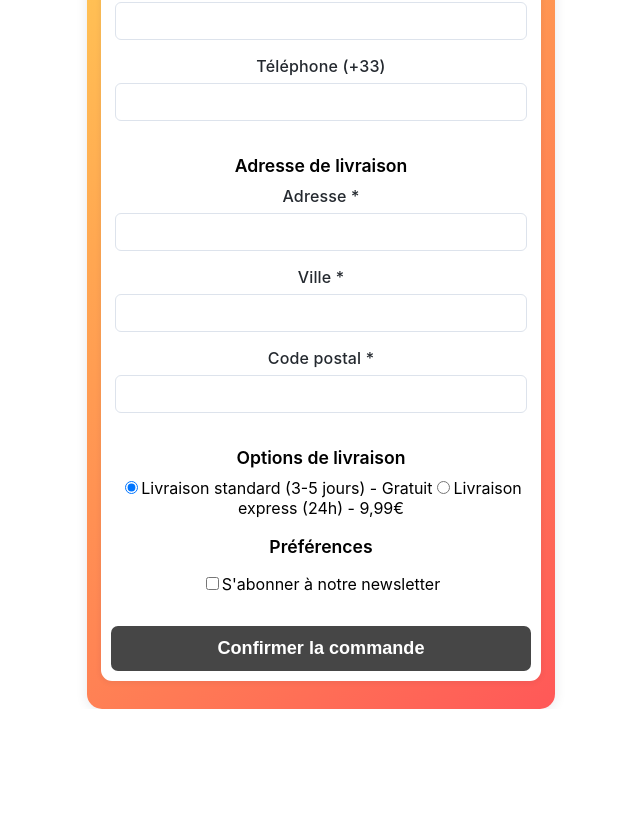
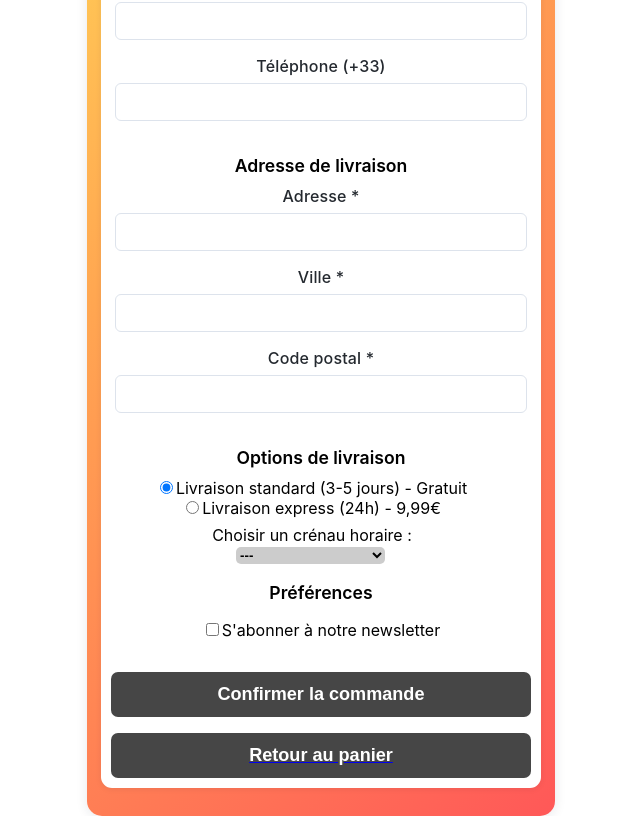
Before and after one commit to smks6/sneakersApp, a React (Create React App) app: page /validerPanier in a window 1280 px wide. Shown: the part 541-1357 px from the top of the page, without its empty margins (319-959 px from the left). Before the commit the page ends 1250 px from the top, so only its background shows below. Built offline with nearby package versions, Linux system fonts and the light colour scheme.

Commit message:
Application Sneakers avec panier et form

```diff
--- a/src/Components/CommandePage.jsx
+++ b/src/Components/CommandePage.jsx
@@ -1,3 +1,4 @@
+import { Link } from 'react-router-dom';
 import '../styles/ShippingPage.css';
 import { useState } from 'react';
 
@@ -10,10 +11,12 @@ function ShippingForm({ onShippingComplete }) {
         firstName: '',
         lastName: '',
         email: '',
+        tel: '',
         address: '',
         city: '',
         postalCode: '',
         deliveryOptions: 'standard',
+        deliveryTime: '',
         newsletter: false
     });
 
@@ -238,7 +241,22 @@ function ShippingForm({ onShippingComplete }) {
                             Livraison express (24h) - 9,99€
                         </label>
                     </div>
+                    <div className='select-group'>
+                        <label htmlFor="deliveryTime">Choisir un crénau horaire :</label>
 
+                        <select
+                            Id="deliveryTime"
+                            name="deliveryTime"
+                            value={formData.deliveryTime}
+                            onChange={handleChange}
+                            disabled={isSubmitting}
+                        >
+                            <option value=''>---</option>
+                            <option value="Matin">Matin (8h-12h)</option>
+                            <option value="Midi">Midi (10h-14h)</option>
+                            <option value="Apres-midi">Après-midi(14h-18h)</option>
+                        </select>
+                    </div>
 
                 </fieldset>
                 <fieldset>
@@ -271,6 +289,10 @@ function ShippingForm({ onShippingComplete }) {
                 >
                     {isSubmitting ? 'Traitement...' : 'Confirmer la commande'}
                 </button>
+
+                <Link to="/panier" className='retour'>
+                    <button >Retour au panier</button>
+                </Link>
             </form>
         </div>
     );
--- a/src/styles/ShippingPage.css
+++ b/src/styles/ShippingPage.css
@@ -104,6 +104,25 @@ button[type="submit"]:hover {
   background: #999999;
 }
 
+.retour button{
+  display: block;
+  width: 100%;
+  padding: 12px 0;
+  background: #464646;
+  color: #fff;
+  font-size: 1.13rem;
+  font-weight: 600;
+  border: none;
+  border-radius: 7px;
+  cursor: pointer;
+  margin-top: 16px;
+  transition: background .2s;
+  text-underline-offset: none;
+}
+.retour button:hover {
+  background: #999999;
+}
+
 .success-message {
   padding: 28px 18px;
   background: #f5faf6;
@@ -114,3 +133,29 @@ button[type="submit"]:hover {
   margin: 48px auto;
   text-align: center;
 }
+
+.select-group label{
+  margin-right: 18px;
+}
+.select-group select{
+  border-radius: 5px;
+  display: block;
+  background: #cccccc;
+  color: #000000;
+  font-weight: 600;
+  border: none;
+  cursor: pointer;
+  text-underline-offset: none;
+  margin-left: 125px;
+  margin-top: 2px;
+}
+
+.radio-group label{
+  margin-left: 30px;
+  margin-right: 50px
+}
+
+.radio-group{
+  text-align: center;
+  margin-bottom: 7px;
+}
```
Lines whose indentation alone changed are shown as unchanged.
